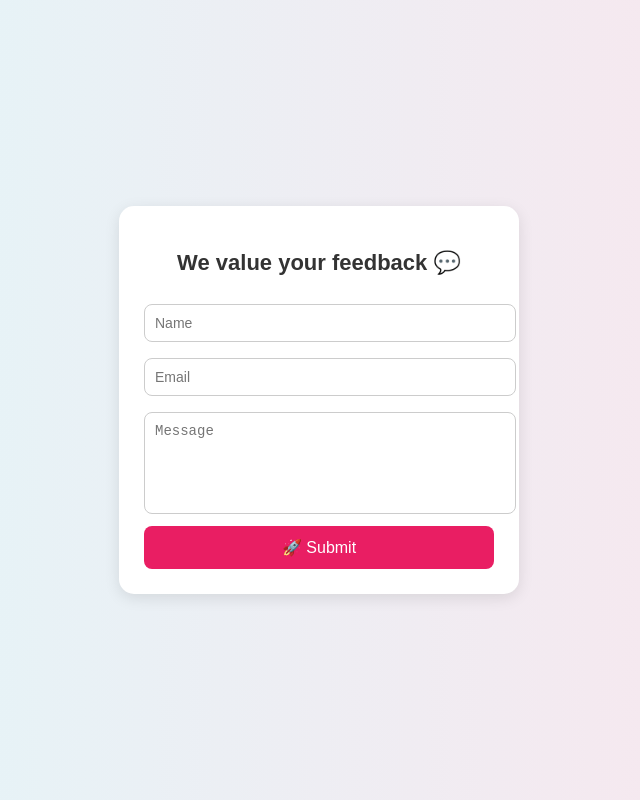
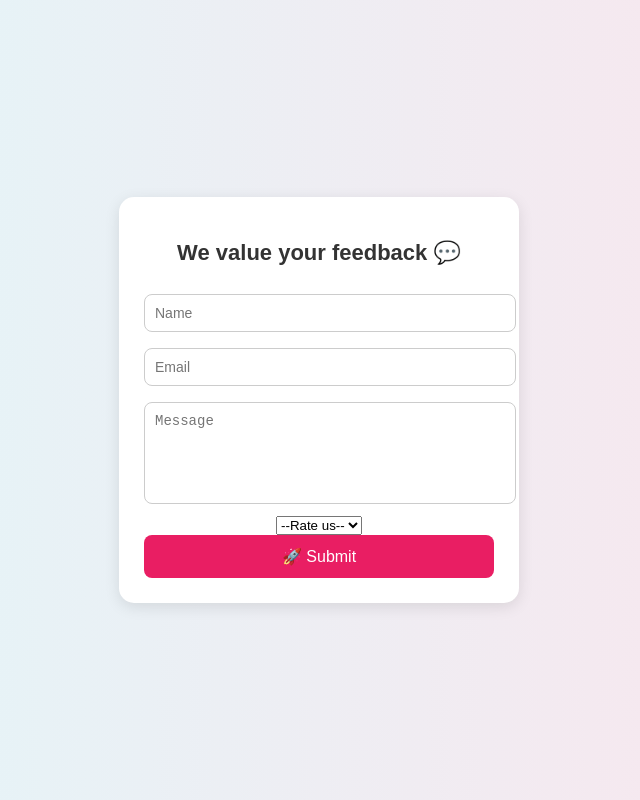
Before and after one commit to yogitaalone04-web/Feedback-Form-Webpage, a plain HTML site: page index.html in a window 1280 px wide. Shown: the whole page, without its empty margins (321-961 px from the left). Drawn offline with Linux system fonts and the light colour scheme.

Commit message:
Added star rating option in feedback form and updated script.js with new backend URL

```diff
--- a/index.html
+++ b/index.html
@@ -15,6 +15,11 @@
       <input type="text" name="name" placeholder="Name" required>
       <input type="email" name="email" placeholder="Email" required>
       <textarea name="message" placeholder="Message" required></textarea>
+      <select name="rating">
+        <option value="">--Rate us--</option>
+        <option>1</option><option>2</option><option>3</option>
+        <option>4</option><option>5</option>
+      </select>
       <button type="submit" class="btn">🚀 Submit</button>
     </form>
   </div>
--- a/script.js
+++ b/script.js
@@ -11,8 +11,11 @@ form.addEventListener('submit', function(e) {
 
   const formData = new FormData(form);
 
-  // Backend ko data bhejna background me chalta rahega
-  fetch("https://script.google.com/macros/s/AKfycby1K9xmfKgTXuTzCa0A7C2AuMLskIVTGA5DMmwybwuJYaxEqysgivXg88CBHOOuTerc/exec", {
+  // Debug ke liye console me rating print karna (optional)
+  console.log("Rating submitted:", formData.get("rating"));
+
+  // Backend ko data bhejna
+  fetch("https://script.google.com/macros/s/NEW_URL/exec", {
     method: "POST",
     body: formData
   })
```
Also changed, not shown: Feedback_Form.png (deleted), Feedback_Form.png.png (added), Feedback_Success.png (deleted), Feedback_Success.png.png (added).
